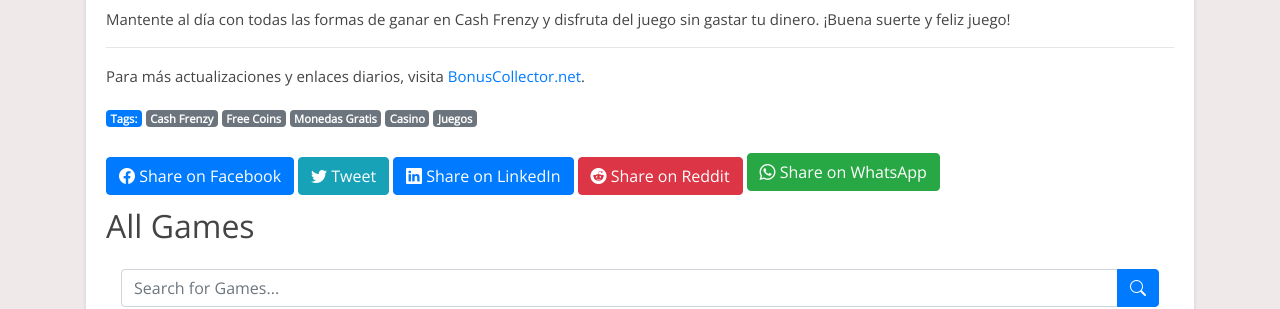
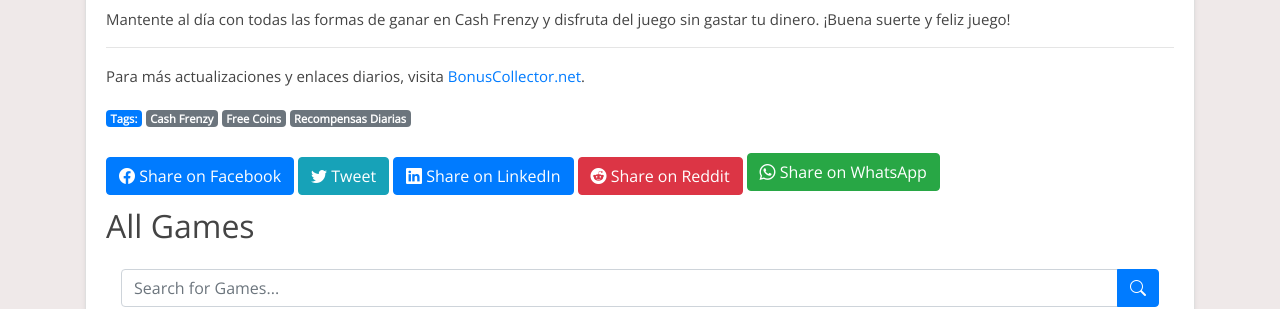
Before and after one commit to Prollad99/bs-net, a Jekyll site: the page built from es/_posts/2024-07-17-cash-frenzy.md, in a window 1280 px wide and 900 px high, scrolled down 7996 px. Shown: the part 149-458 px from the top of the window. Built offline with Jekyll 4.4.1, drawn with Linux system fonts in a browser that asks for light colours; nearby versions of some CDN libraries; comment, search, counter and statistics services are not loaded.

Commit message:
Update 2024-07-17-cash-frenzy.md

```diff
--- a/es/_posts/2024-07-17-cash-frenzy.md
+++ b/es/_posts/2024-07-17-cash-frenzy.md
@@ -2,7 +2,7 @@
 layout: post
 title: "Cash Frenzy Free Coins: ¡Consigue tus monedas gratis diarias!"
 date: 2024-07-17
-tags: [Cash Frenzy, Free Coins, Monedas Gratis, Casino, Juegos]
+tags: [Cash Frenzy, Free Coins, Recompensas Diarias]
 author: BonusCollector.net
 description: "Descubre cómo obtener monedas gratis en Cash Frenzy diariamente y mantén el juego sin gastar tu dinero."
 lang: es
```
